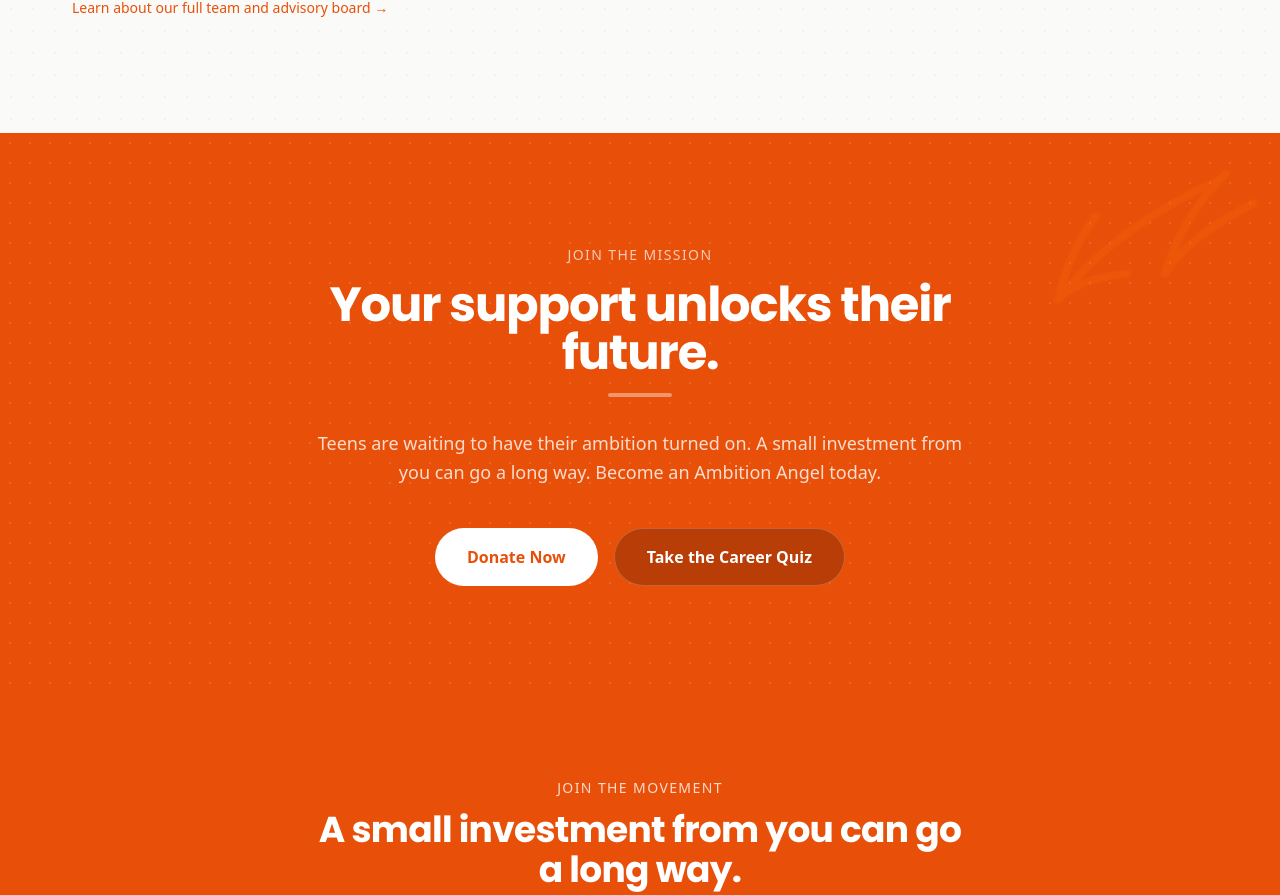
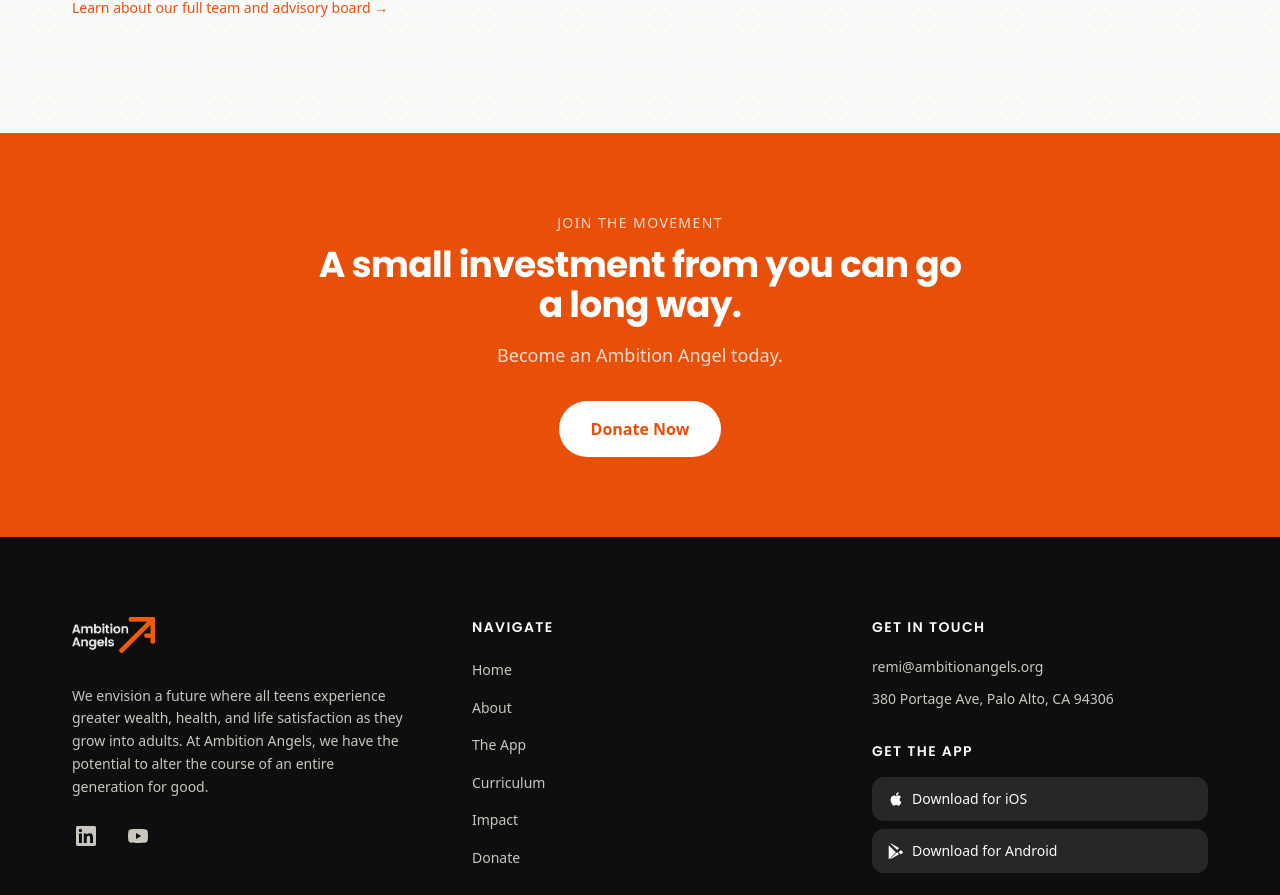
Before and after one commit to remi-sobo/ambition-angels, a Next.js app: page / in a window 1280 px wide. Shown: the part 4813-5708 px from the top of the page. Built offline with nearby package versions, Linux system fonts and the light colour scheme.

Commit message:
Remove duplicate 'Join the Mission' CTA from homepage
Co-Authored-By: Claude Sonnet 4.6 <noreply@anthropic.com>

```diff
--- a/app/page.tsx
+++ b/app/page.tsx
@@ -484,49 +484,6 @@ export default function Home() {
         </div>
       </section>
 
-      {/* DONATE CTA */}
-      <section
-        className="section-pad bg-orange relative overflow-hidden"
-        style={{
-          backgroundImage: "radial-gradient(circle, rgba(255,255,255,0.12) 1px, transparent 1px)",
-          backgroundSize: "20px 20px",
-        }}
-      >
-        <Image
-          src="/images/doodles/Doodle 60@3x.png"
-          alt=""
-          width={180}
-          height={160}
-          className="absolute top-6 right-8 opacity-20 rotate-12 pointer-events-none"
-          aria-hidden="true"
-        />
-        <div className="container-site text-center relative z-10">
-          <p className="text-white/70 text-sm uppercase tracking-widest mb-4 font-medium fade-up">
-            Join the Mission
-          </p>
-          <h2 className="font-heading font-bold text-4xl lg:text-5xl text-white mb-4 max-w-2xl mx-auto leading-tight tracking-tight fade-up stagger-1">
-            Your support unlocks their future.
-          </h2>
-          <div className="w-16 h-1 bg-white/40 mx-auto mb-8 rounded-full fade-up stagger-2" />
-          <p className="text-white/80 text-lg mb-10 max-w-prose mx-auto leading-relaxed fade-up stagger-2">
-            Teens are waiting to have their ambition turned on. A small investment from you can go a long way. Become an Ambition Angel today.
-          </p>
-          <div className="flex flex-wrap gap-4 justify-center fade-up stagger-3">
-            <button
-              onClick={openDonateModal}
-              className="bg-white text-orange hover:bg-orange-light font-semibold px-8 py-4 rounded-full transition-colors duration-200 text-base min-h-[52px] inline-flex items-center"
-            >
-              Donate Now
-            </button>
-            <button
-              onClick={() => setQuizOpen(true)}
-              className="bg-orange-dark hover:bg-ink text-white font-semibold px-8 py-4 rounded-full transition-colors duration-200 text-base border border-white/20 min-h-[52px]"
-            >
-              Take the Career Quiz
-            </button>
-          </div>
-        </div>
-      </section>
     </>
   );
 }
```
